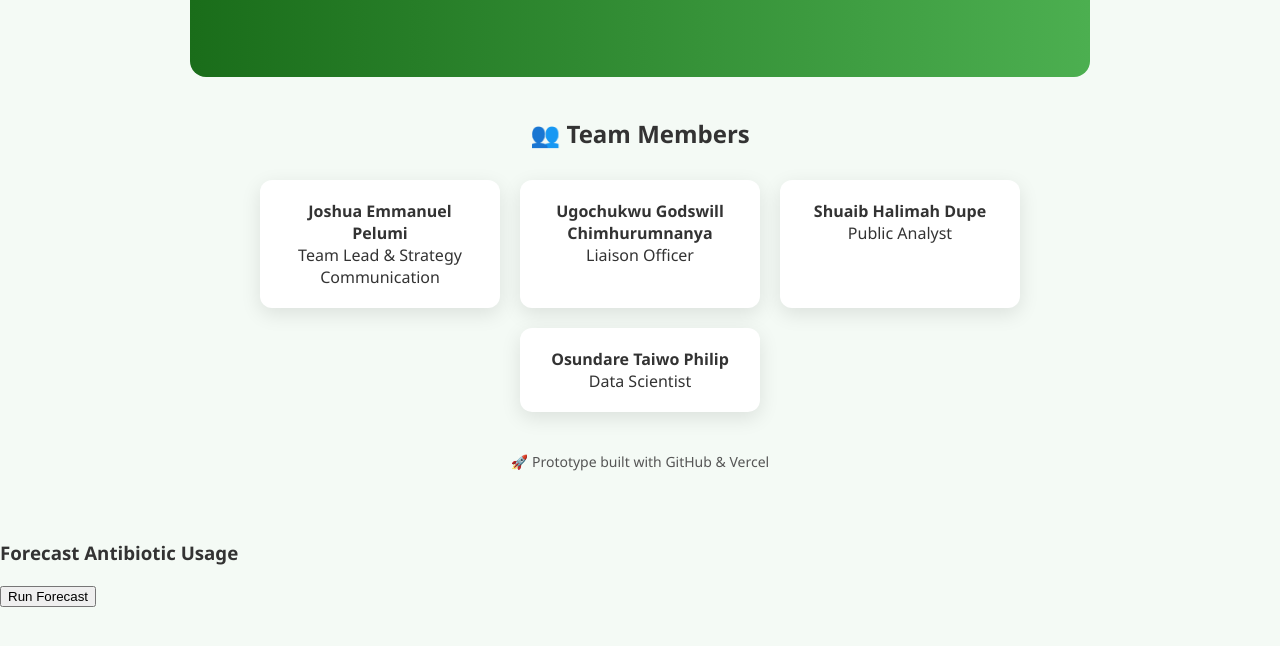
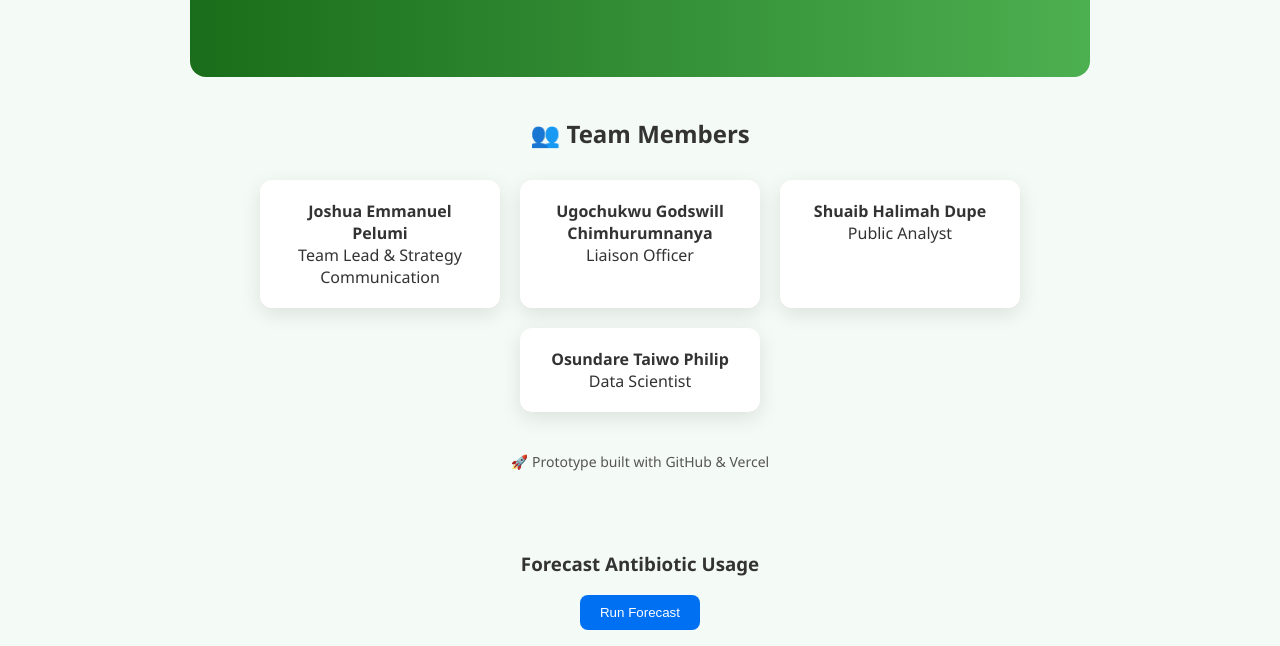
Before and after one commit to osundaretaye-ctrl/Biobug-sentinels-biosurveillance, a plain HTML site: page index.html in a window 1280 px wide. Shown: the part 353-999 px from the top of the page. Before the commit the page ends 976 px from the top, so only its background shows below. Drawn offline with Linux system fonts and the light colour scheme.

Commit message:
Update index.html

```diff
--- a/index.html
+++ b/index.html
@@ -201,6 +201,27 @@
       console.log("Page loaded, Home section active");
     };
   </script>
+  <style>
+  h3 {
+    text-align: center;
+    margin-top: 30px;
+  }
+  #forecastResult {
+    font-weight: bold;
+    text-align: center;
+    margin-top: 15px;
+  }
+  button {
+    display: block;
+    margin: 0 auto;
+    padding: 10px 20px;
+    border: none;
+    background: #0070f3;
+    color: #fff;
+    border-radius: 8px;
+    cursor: pointer;
+  }
+  </style>
 </body>
 </html>
 
```
